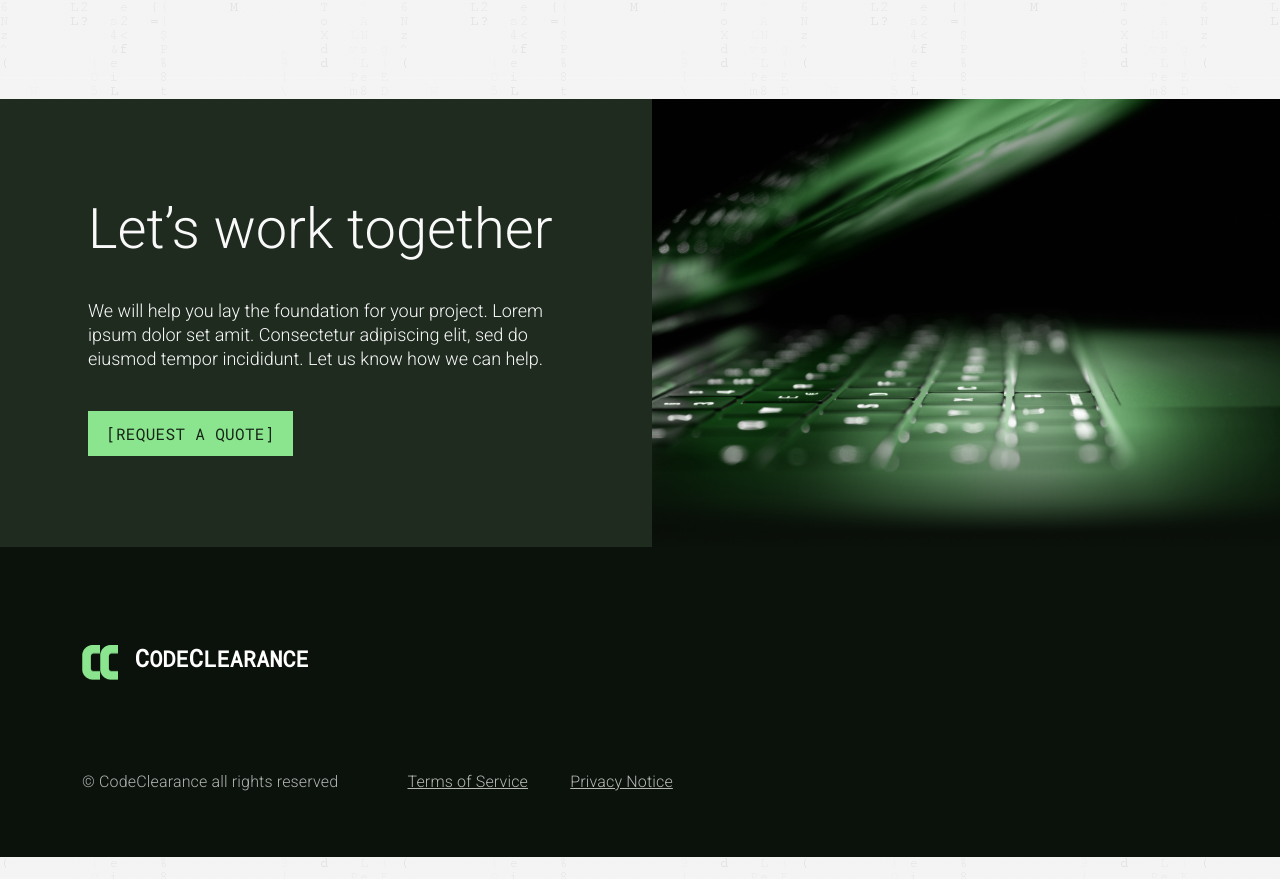
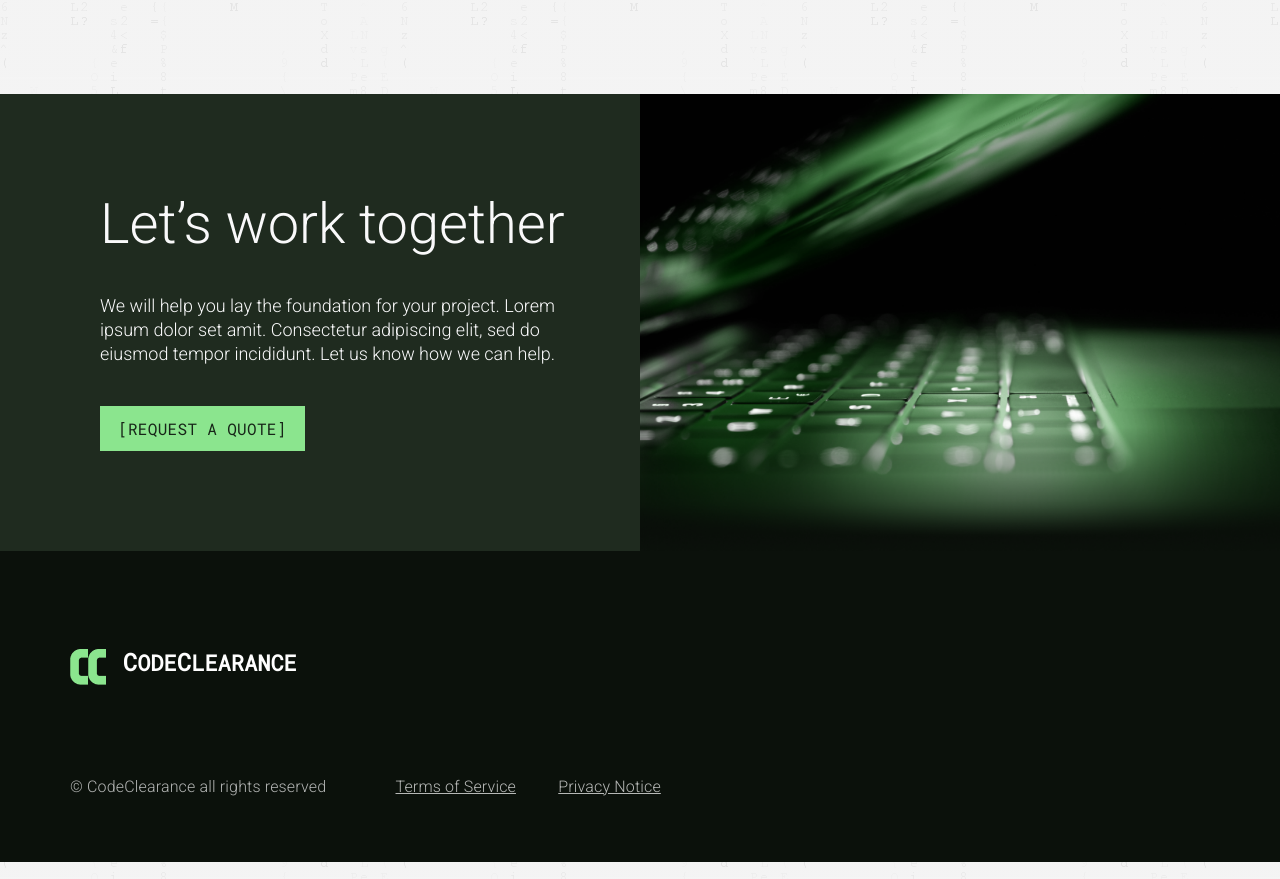
Before and after one commit to Ben07-77/codeclearance.app, a website: page index.html in a window 1280 px wide. Shown: the part 2826-3705 px from the top of the page. Drawn offline with Linux system fonts and the light colour scheme.

Commit message:
Update index.html

```diff
--- a/index.html
+++ b/index.html
@@ -197,20 +197,21 @@
 </section>
 
 
-<!--About end-->
 
 <!--Lets work-->
-<section style="padding-bottom: 0%;" id="finish" class="full-height">
+<section style="padding: 0%;" id="finish" class="full-height">
   <div style="width: 100%; height: 100%; background: #1F2B1F">
     <div class="" data-aos="fade-up" data-aos-delay="500">
-      <div class="row d-flex flex-row-reverse">
+      <div style="width: 100%; margin: 0%; padding: 0%;" class="row d-flex flex-row-reverse">
 
 
 
-            <img style="height: 100%;" class="col-md-6" src="./Screenshot (39).png" alt="">
+        <div style="margin: 0px; padding: 0px;" class="col-lg-6">
+          <img style="width: 100%; padding: 0px;" src="./Screenshot (39).png" alt="">
+        </div>
 
 
-        <div class="col-md-6 Let">
+        <div class="col-lg-6 Let">
             <div style="color: #F9F9FA; font-size: 56px; font-family: Roboto; font-weight: 300; line-height: 60px; word-wrap: break-word">Let’s work together</div>
             <div style="margin-top: 40px; width: 100%; color: #F9F9FA; font-size: 18px; font-family: Roboto; font-weight: 400; line-height: 24px; word-wrap: break-word">We will help you lay the foundation for your project. Lorem ipsum dolor set amit. Consectetur adipiscing elit, sed do eiusmod tempor incididunt. Let us know how we can help.  </div>
             <div style="  margin-top: 40px; width: 205px; height: 45px; padding-left: 18px; padding-right: 18px; padding-top: 13px; padding-bottom: 13px; background: #8BE58E; justify-content: flex-start; align-items: flex-start; gap: 8px; display: inline-flex">
@@ -225,7 +226,7 @@
   </div>
   </div>
   <div style="width: 100%; height: 100%; background: #0B110B; color: white;">
-  <div class="row">
+  <div style="width: 100%;" class="row">
     <footer class="py-5">
       <div style="padding-top: 50px;" class="container">
         <div class="row gy-4 justify-content-between">
@@ -259,7 +260,6 @@
         </div>
       </div>
     </footer>
-    <div class="col-lg-12"></div>
   </div>
   </div>
 </section>
```
